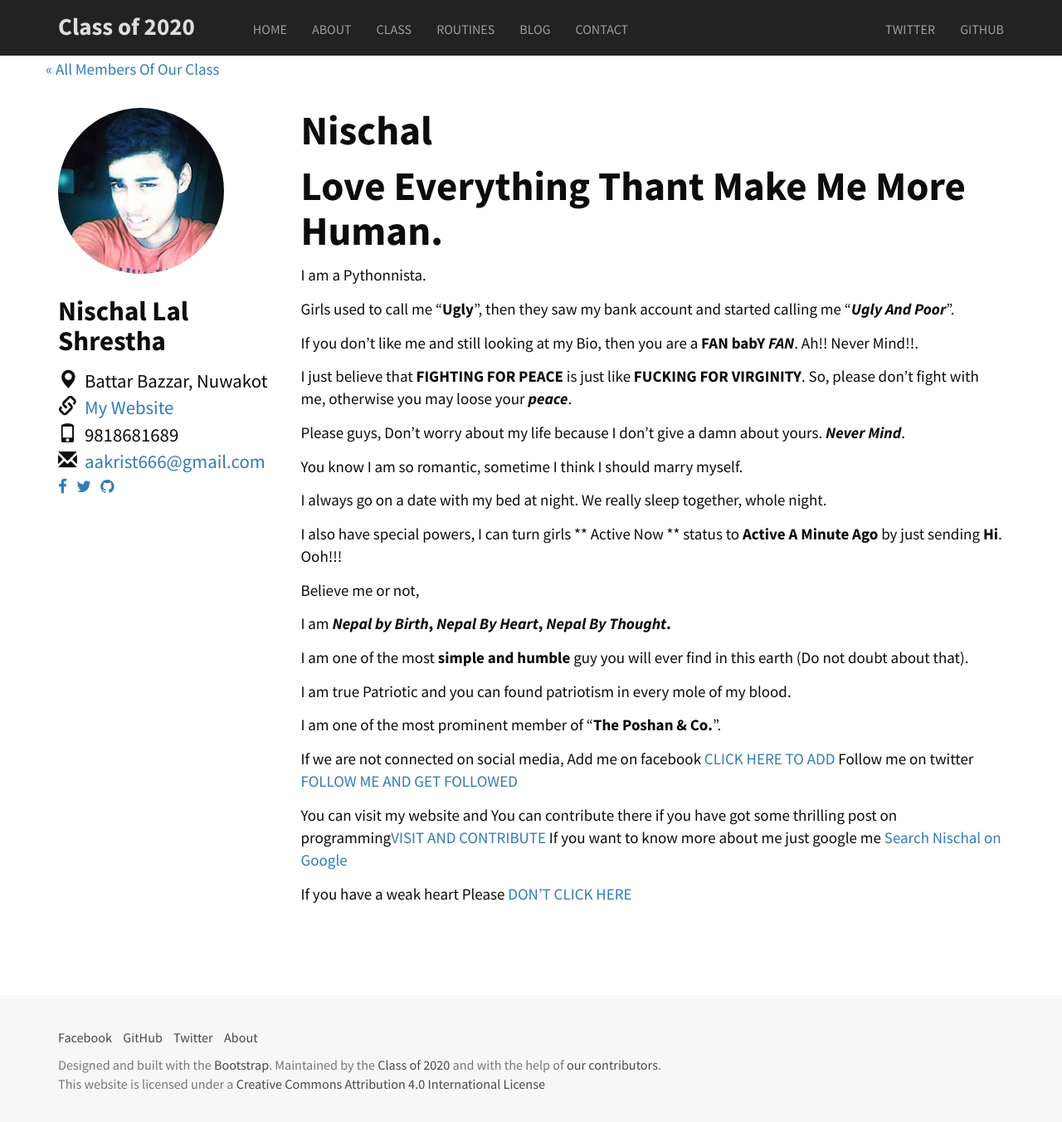
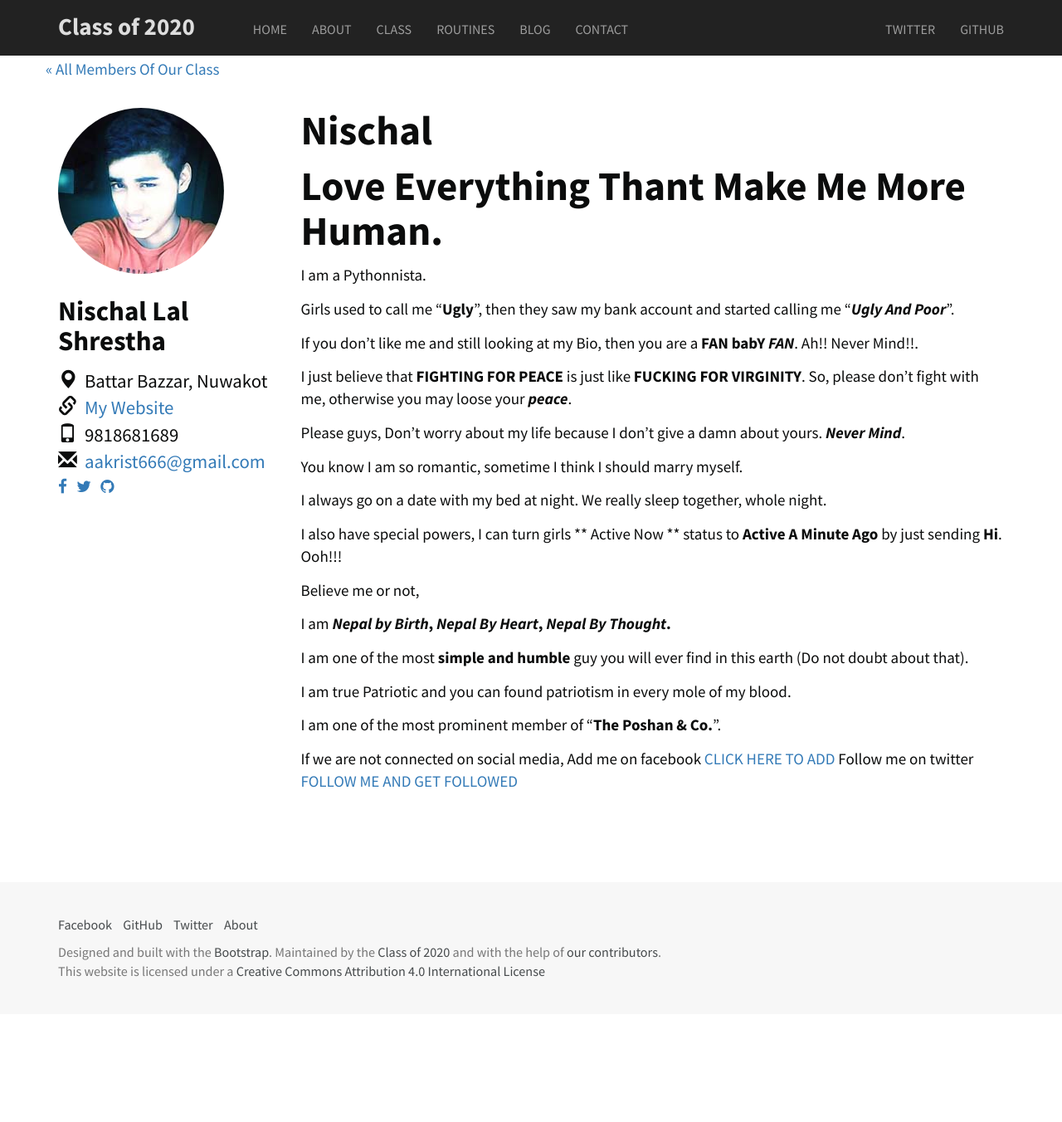
Before and after one commit to Classof2020/classof2020.github.io, a Jekyll site: the page built from _class/nischal_shrestha.md, in a window 1280 px wide and 1358 px high. Shown: the top 1352 px of the window at 83% size. Built offline with Jekyll 4.4.1, drawn with Linux system fonts in a browser that asks for light colours; nearby versions of some CDN libraries.

Commit message:
Removes Some odd links which lead to odd websites

```diff
--- a/_class/nischal_shrestha.md
+++ b/_class/nischal_shrestha.md
@@ -52,8 +52,3 @@ I am one of the most prominent member of "**The Poshan & Co.**".
 If we are not connected on social media,
 							Add me on facebook [CLICK HERE TO ADD](https://www.facebook.com/Aakrist36)
 							Follow me on twitter [FOLLOW ME AND GET FOLLOWED](https://www.twitter.com/StonE_HearteD36)
-
-You can visit my website and You can contribute there if you have got some thrilling post on programming[VISIT AND CONTRIBUTE](https://aakrist.me)
-If you want to know more about me just google me [Search Nischal on Google](https://www.google.com.np/search?q=Nischal&rlz=1C1RLNS_enNP714NP714&oq=Nischal&aqs=chrome..69i57j69i61l2.3056j0j8&sourceid=chrome&ie=UTF-8)
-
-If you have a weak heart Please [DON'T CLICK HERE](https://aakrist.me)
```
